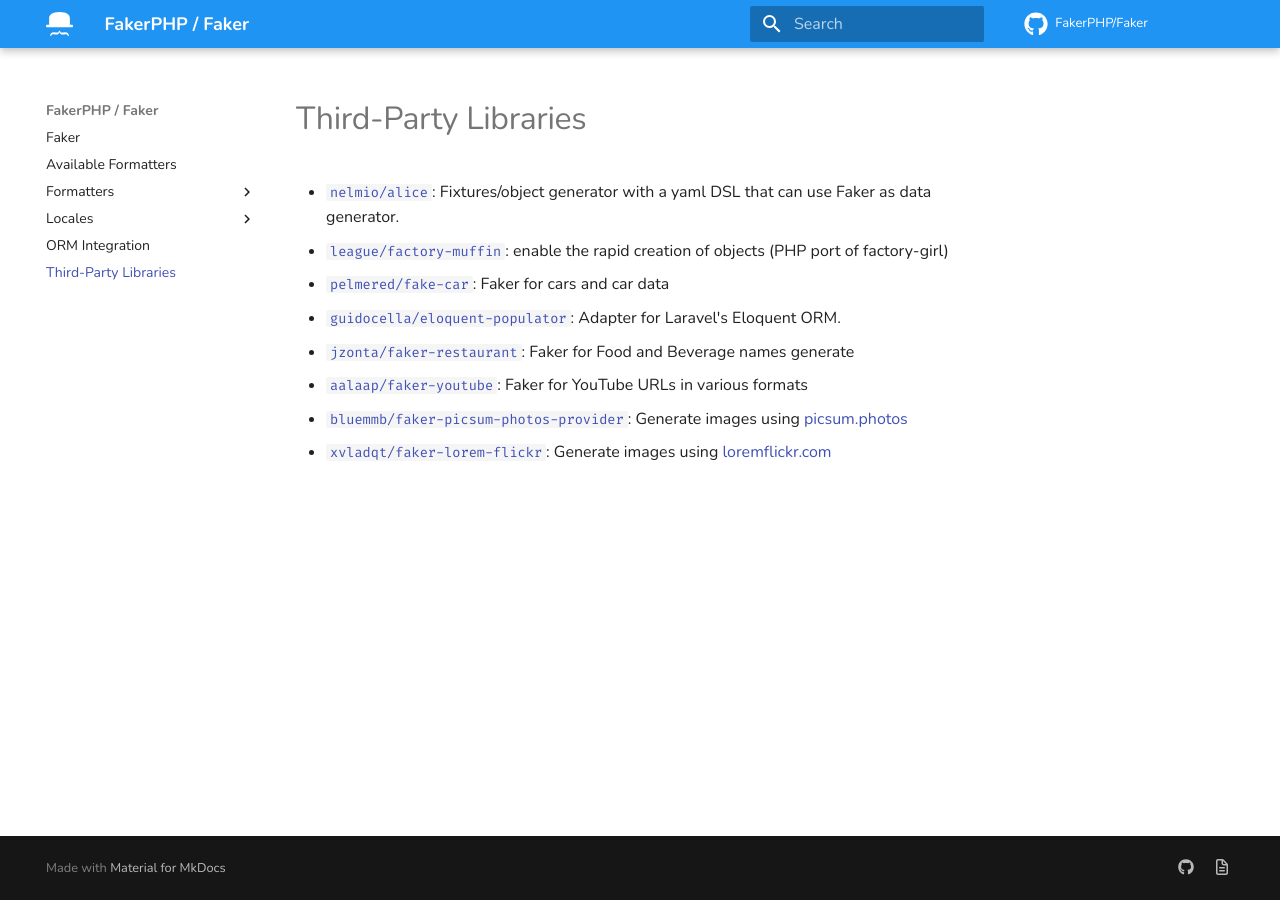
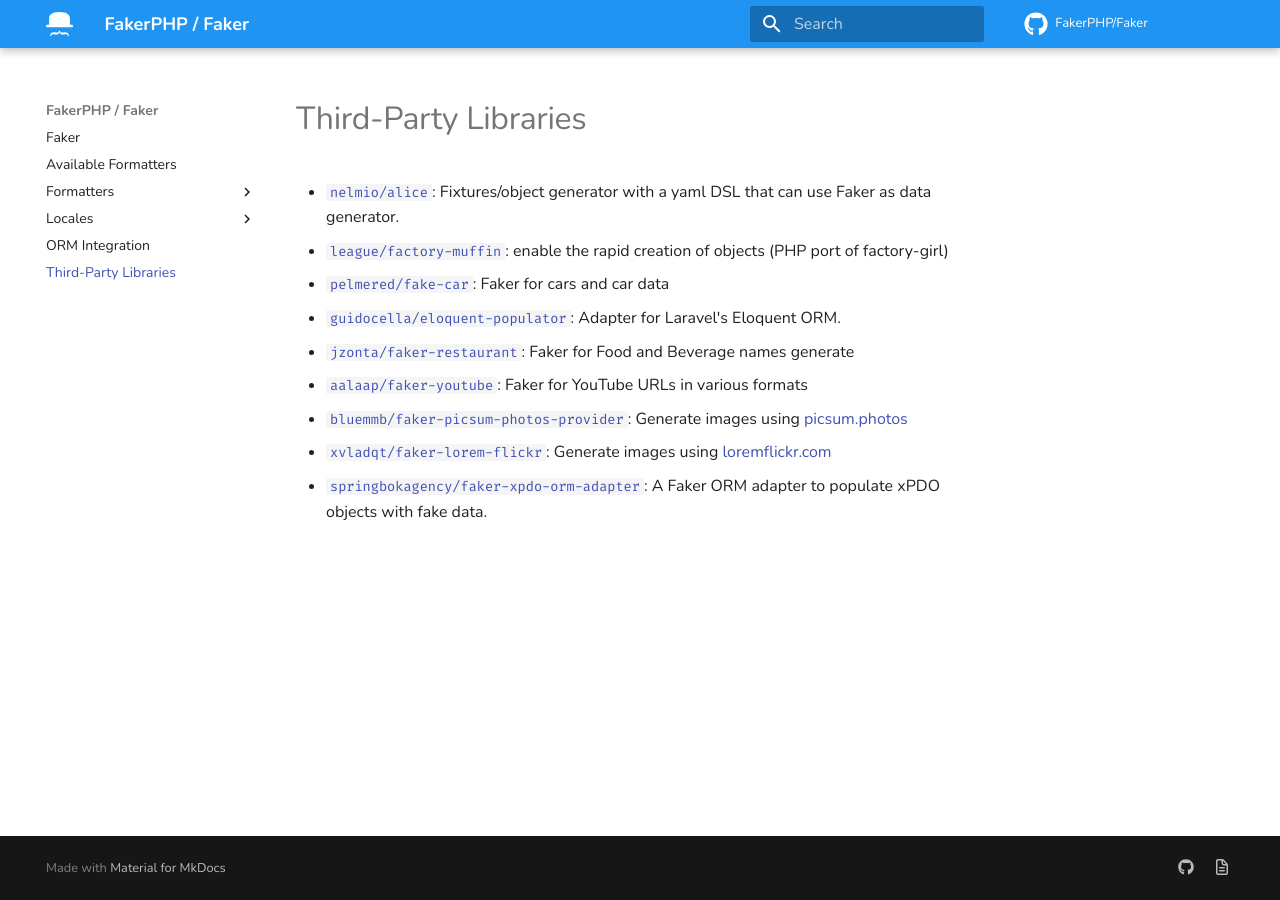
Before and after one commit to FakerPHP/fakerphp.github.io, an MkDocs documentation site: the page built from docs/third-party.md, in a window 1280 px wide. Built offline with MkDocs 1.6.1 and Material for MkDocs 9.7.7, drawn with Linux system fonts in a browser that asks for light colours; nearby versions of some CDN libraries; comment, search, counter and statistics services are not loaded.

Commit message:
Add link to third-party xPDO ORM adapter

```diff
--- a/docs/third-party.md
+++ b/docs/third-party.md
@@ -8,3 +8,4 @@
 - [`aalaap/faker-youtube`](https://github.com/aalaap/faker-youtube): Faker for YouTube URLs in various formats
 - [`bluemmb/faker-picsum-photos-provider`](https://github.com/bluemmb/Faker-PicsumPhotos): Generate images using [picsum.photos](http://picsum.photos/)
 - [`xvladqt/faker-lorem-flickr`](https://github.com/xvladxtremal/Faker-LoremFlickr): Generate images using [loremflickr.com](http://loremflickr.com/)
+- [`springbokagency/faker-xpdo-orm-adapter`](https://github.com/SpringbokAgency/faker-xpdo-orm-adapter): A Faker ORM adapter to populate xPDO objects with fake data.
```
